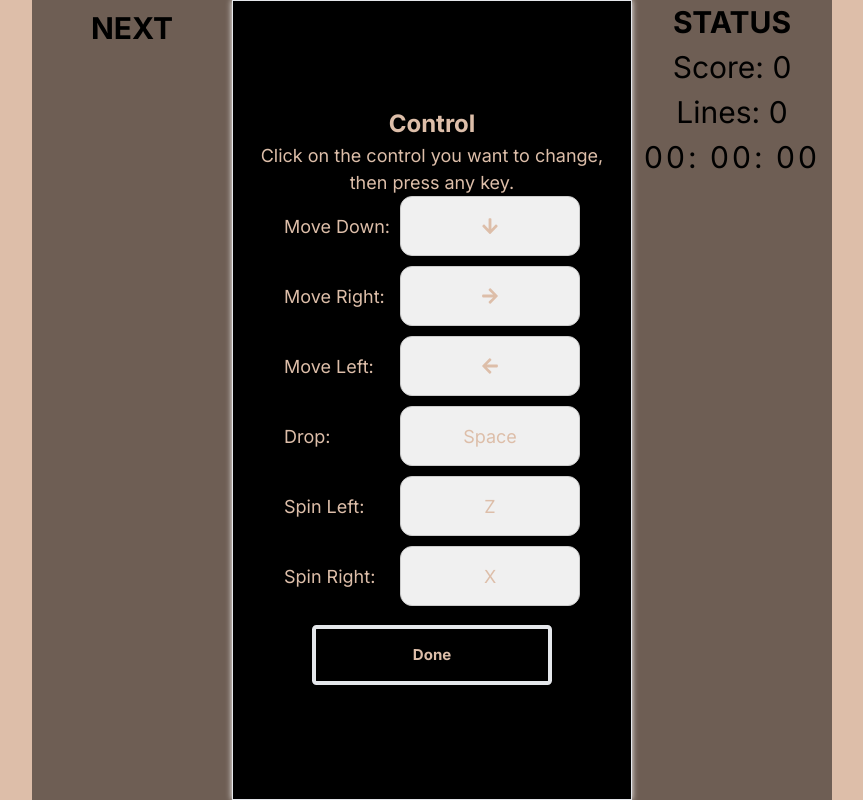
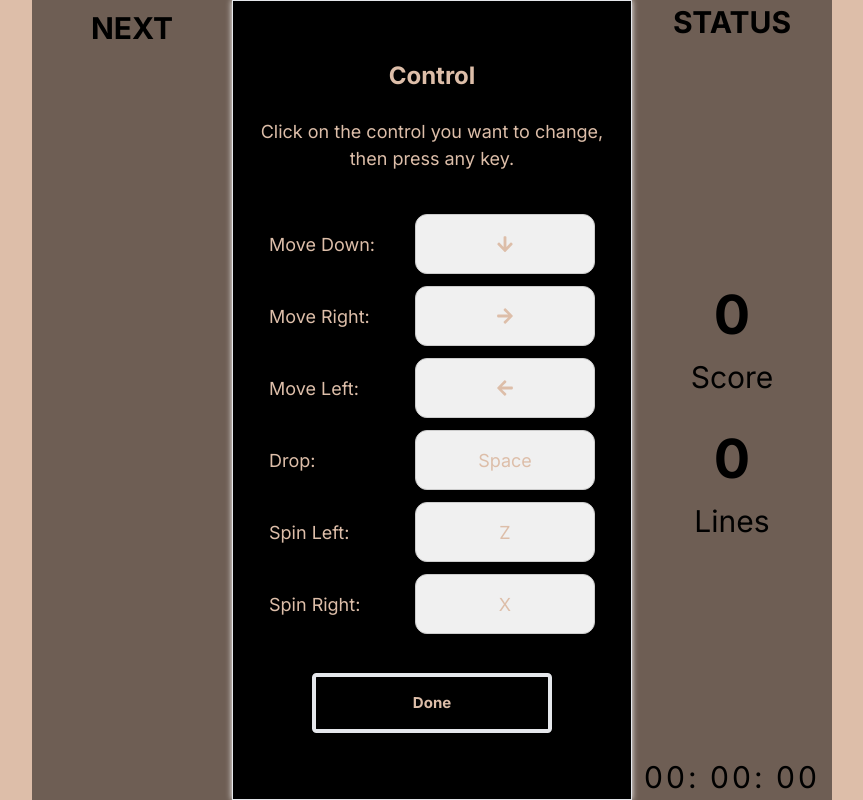
Before and after one commit to ZackHu-2001/Tetris-AI, a Next.js app: page / in a window 1280 px wide. Both pictures are taken after a click on the button "Control". Shown: the whole page, without its empty margins (208-1071 px from the left). Built offline with nearby package versions, Linux system fonts and the light colour scheme.

Commit message:
Chore: optimize UI

```diff
--- a/src/components/Modal/Control.tsx
+++ b/src/components/Modal/Control.tsx
@@ -64,17 +64,16 @@ const Control: React.FC<ControlProps> = () => {
       <div
         style={{
           fontSize: "3rem",
-          paddingLeft: "4rem",
-          paddingRight: "4rem",
+          margin: "4rem",
           textAlign: "center",
         }}
       >
         Click on the control you want to change, then press any key.
       </div>
-      <div className="controls-container">
+      <div className="flex flex-col w-full px-24 py-12 control">
         {Object.entries(keyBindings).map(([control, binding]) => (
-          <div key={control} className="control-item flex items-center">
-            <div className="control-name">
+          <div key={control} className="flex items-center justify-between mb-8">
+            <div >
               {`${
                 control.charAt(0).toUpperCase() +
                 control.slice(1).replace(/([A-Z])/g, " $1")
--- a/src/components/Modal/MainMenu.tsx
+++ b/src/components/Modal/MainMenu.tsx
@@ -1,7 +1,6 @@
 import React, { useEffect } from 'react';
 import { useGameBoard, rowNum, Tetromino } from '@/components/GameBoard';
 import MenuButton from '../MenuButton/MenuButton';
-import { CiSettings } from "react-icons/ci";
 
 type MainMenuProps = {};
 
@@ -22,9 +21,9 @@ const MainMenu: React.FC<MainMenuProps> = () => {
 
             <MenuButton text="Play Sprint" onClick={()=>startGame('sprint')}></MenuButton>
             <MenuButton text="Infinite Mode" onClick={()=>startGame('endless')}></MenuButton>
-            <MenuButton text="AI Comp" onClick={() => startGame('competition')}></MenuButton>
+            <MenuButton text="AI Challenge" onClick={() => startGame('competition')}></MenuButton>
             <MenuButton text="Control" onClick={handleControl}></MenuButton>
-            <MenuButton text="Setting" onClick={handleSetting} icon={<CiSettings className=' inline' />}></MenuButton>
+            <MenuButton text="Setting" onClick={handleSetting} ></MenuButton>
         </div>
     )
 }
--- a/src/components/Modal/Setting.tsx
+++ b/src/components/Modal/Setting.tsx
@@ -33,7 +33,7 @@ const { setModal, settings, setSettings } = useGameBoard();
         return (
           <div
             key={key}
-            className="setting flex items-center justify-between w-full my-2 text-white"
+            className="setting flex items-center justify-between w-full mb-8 px-20 text-white"
           >
             <span className="flex-1 text-left">
               {key.charAt(0).toUpperCase() + key.slice(1)}:
--- a/src/components/Panels/NextPanel/NextPanel.tsx
+++ b/src/components/Panels/NextPanel/NextPanel.tsx
@@ -39,12 +39,12 @@ type NextPanelProps = {
 };
 
 const NextPanel: React.FC<NextPanelProps> = ({ nextTetrominoQueue, height }) => {
-
+    const { gameState } = useGameBoard();
     return (
         <div style={{ fontSize: '5rem', height: height + '%' }} className='flex flex-col items-center p-4'>
             <div style={{ fontWeight: 'bold' }}>NEXT</div>
 
-            <div className='h-full py-[5rem] flex flex-col justify-between items-center'>
+            <div className={`h-full py-[4rem] flex flex-col justify-between items-center`}>
 
                 {nextTetrominoQueue.map((tetrominoIndex, index) => (
                      index <= 6 ? <NextTetromino key={index} tetromino={pack[tetrominoIndex]} /> : null
--- a/src/components/Panels/StatusPanel/StatusPanel.tsx
+++ b/src/components/Panels/StatusPanel/StatusPanel.tsx
@@ -8,16 +8,25 @@ type StatusPanelProps = {
 };
 
 const StatusPanel: React.FC<StatusPanelProps> = ({ AIcontrol }) => {
-    const { gameState, score, lines, score_AI, lines_AI} = useGameBoard();
+    const { gameState, score, lines, score_AI, lines_AI } = useGameBoard();
     let s = AIcontrol ? score_AI : score;
     let l = AIcontrol ? lines_AI : lines;
 
     return (
-        <div style={{ fontSize: '5rem' }} className=' flex flex-col items-center '>
-            <div style={{ fontWeight: 'bold' }}>STATUS</div>
-            <div>Score: {s}</div>
-            <div>Lines: {l}</div>
+        <div style={{ fontSize: `${gameState.mode !== 'competition' ? 5 : 4}rem` }} className=' flex flex-col items-center h-full justify-between'>
+            {gameState.mode !== 'competition' && <div style={{ fontWeight: 'bold' }}>STATUS</div>}
+            <div className='flex flex-col items-center'>
+                <div className={`w-full flex flex-col items-center ${gameState.mode === "competition" ? 'py-4' : 'py-12'}`}>
+                    <div style={{ fontSize: `${gameState.mode !== 'competition' ? 9 : 5}rem`, fontWeight: 'bold' }} >{s}</div>
+                    <div>Score</div>
+                </div>
+                <div className=' w-full flex flex-col items-center '>
+                    <div style={{ fontSize: `${gameState.mode !== 'competition' ? 9 : 5}rem`, fontWeight: 'bold' }}>{l}</div>
+                    <div>Lines</div>
+                </div>
+            </div>
             <Timer fontSize='5rem' />
+
         </div>
     )
 }
```
